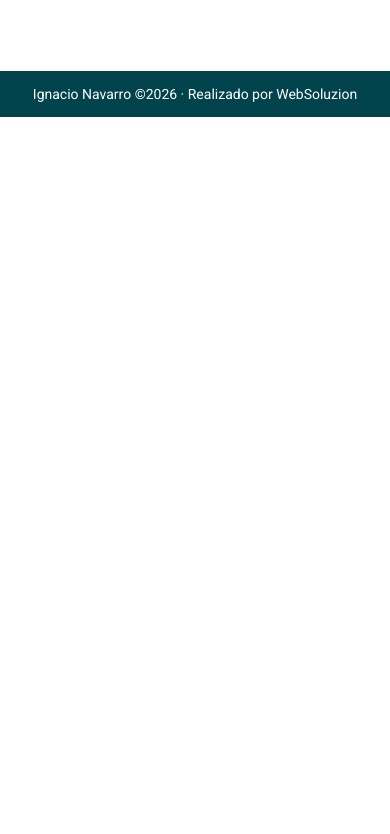
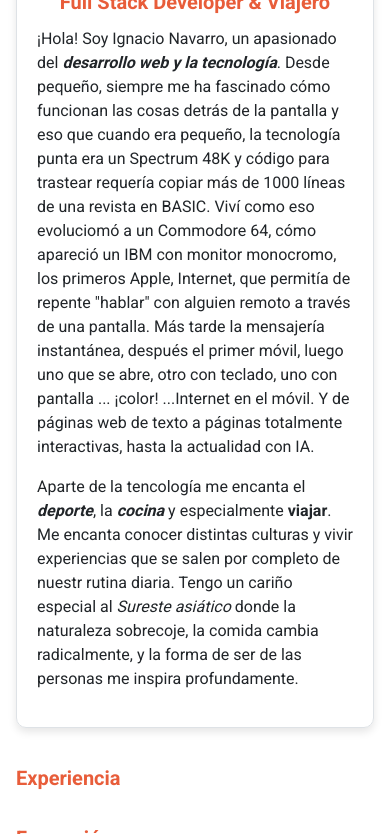
Before and after one commit to nasnavarro/feature3, a website: page sobre-mi.html in a window 390 px wide. Shown: the part 727-1561 px from the top of the page. Before the commit the page ends 844 px from the top, so only its background shows below. Drawn offline with Linux system fonts and the light colour scheme.

Commit message:
Primer bloque de Sobre Mí. Imagen y Biografía personal responsive y con efecto de imagen

```diff
--- a/css/common_frontend.css
+++ b/css/common_frontend.css
@@ -133,6 +133,7 @@ h4 {
 }
 
 /* Párrafos y enlaces */
+
 p {
   font-size: var(--font-size-base);
   line-height: var(--line-height-normal);
--- /dev/null
+++ b/css/sobre_mi.css
@@ -0,0 +1,80 @@
+@import url('./common_frontend.css');
+
+section, article {
+    margin-bottom: 40px;
+}
+
+/* INICIO BLOQUE ABOUT ME DE LA SECCIÓN */
+
+.about-me{
+    display: flex;
+    flex-direction: row;
+    align-items: flex-start;
+    gap:30px;
+    padding: 20px;
+    border-radius: 10px;
+    border: 1px solid var(--color-border);
+    box-shadow: 0 4px 8px rgba(0, 0, 0, 0.1);
+}
+
+/* Efecto fade-in para la imagen de .img-about-me */
+.img-about-me img {
+    opacity: 0;
+    animation: fadeInImgAboutMe 4s ease forwards;
+}
+
+@keyframes fadeInImgAboutMe {
+    from { opacity: 0; }
+    to { opacity: 1; }
+}
+
+.about-me-text{
+    font-size: var(--font-size-base);
+    color: var(--color-text-primary);
+    width: 100%;
+    text-align: left;
+}
+
+.about-me-text h2{
+    font-size: var(--font-size-3xl);
+    margin-bottom: 10px;
+    color: var(--color-primary);
+}
+
+.about-me-text h3{
+    font-size: var(--font-size-xl);
+    margin-bottom: 15px;
+    color: var(--color-tertiary);
+}
+
+@media (max-width: 768px) {
+    .about-me{
+        flex-direction: column;
+        align-items: center;
+        text-align: center;
+    }
+    .about-me-text{
+        width: 100%;
+    }
+    .about-me-text h2, .about-me-text h3{
+        width:100%;
+        text-align: center;
+    }
+}
+
+/* FIN DEL BLOQUE ABOUT ME DE LA SECCIÓN */
+
+
+/* INICIO BLOQUE EXPERIENCIA DE LA SECCIÓN */
+
+/* FIN BLOQUE EXPERIENCIA DE LA SECCIÓN */
+
+
+/* INICIO BLOQUE EDUCACIÓN DE LA SECCIÓN */
+
+/* FIN BLOQUE EDUCACIÓN DE LA SECCIÓN */
+
+
+/* INICIO BLOQUE VALORES DE LA SECCIÓN */
+
+/* FIN BLOQUE VALORES DE LA SECCIÓN */
--- a/sobre-mi.html
+++ b/sobre-mi.html
@@ -14,7 +14,7 @@
       type="image/x-icon"
       href="./img/common/favicon.ico"
     />
-    <link rel="stylesheet" href="./css/common_frontend.css">
+    <link rel="stylesheet" href="./css/sobre_mi.css">
   </head>
   <body>
     <header>
@@ -49,6 +49,36 @@
         <section>
             <h1>Sobre mi</h1>
             <p class="section-intro">En esta sección te cuento a qué me dedico, qué me gusta, qué experiencia y formación tengo ... para que te hagas una idea de quién soy.</p>
+
+            <!-- Inicio Bloque About me -->
+            <article class="about-me">
+                <div class="img-about-me"><img src="./img/about/IgnacioNavarro_avatar_300x300.png" alt="Ignacio Navarro"></div>
+                <div class="about-me-text">
+                    <h2>Ignacio Navarro Valdecantos</h2>
+                    <h3>Full Stack Developer & Viajero</h3>
+                    <p>¡Hola! Soy Ignacio Navarro, un apasionado del <i><b>desarrollo web y la tecnología</b></i>. Desde pequeño, siempre me ha fascinado cómo funcionan las cosas detrás de la pantalla y eso que cuando era pequeño, la tecnología punta era un Spectrum 48K y código para trastear requería copiar más de 1000 líneas de una revista en BASIC. Viví como eso evoluciomó a un Commodore 64, cómo apareció un IBM con monitor monocromo, los primeros Apple, Internet, que permitía de repente "hablar" con alguien remoto a través de una pantalla. Más tarde la mensajería instantánea, después el primer móvil, luego uno que se abre, otro con teclado, uno con pantalla ... ¡color! ...Internet en el móvil. Y de páginas web de texto a páginas totalmente interactivas, hasta la actualidad con IA.</p>
+                    <p>Aparte de la tencología me encanta el <i><b>deporte</b></i>, la <i><b>cocina</b></i> y especialmente <b>viajar</b>. Me encanta conocer distintas culturas y vivir experiencias que se salen por completo de nuestr rutina diaria. Tengo un cariño especial al <i>Sureste asiático</i> donde la naturaleza sobrecoje, la comida cambia radicalmente, y la forma de ser de las personas me inspira profundamente.</p>
+                </div>
+            </article>
+            <!-- Fin Bloque About me -->
+
+            <!-- Inicio Bloque Experiencia -->
+            <article class="experiencia">
+                <h2>Experiencia</h2>
+            </article>
+            <!-- Fin Bloque Experiencia -->
+
+             <!-- Inicio Bloque Formación -->
+             <article class="formacion">
+                <h2>Formación</h2>
+            </article>
+            <!-- Fin Bloque Formación -->
+
+            <!-- Inicio Bloque Valores -->
+            <article class="valores">
+                <h2>Valores</h2>
+            </article>
+
         </section>
 
 
```
